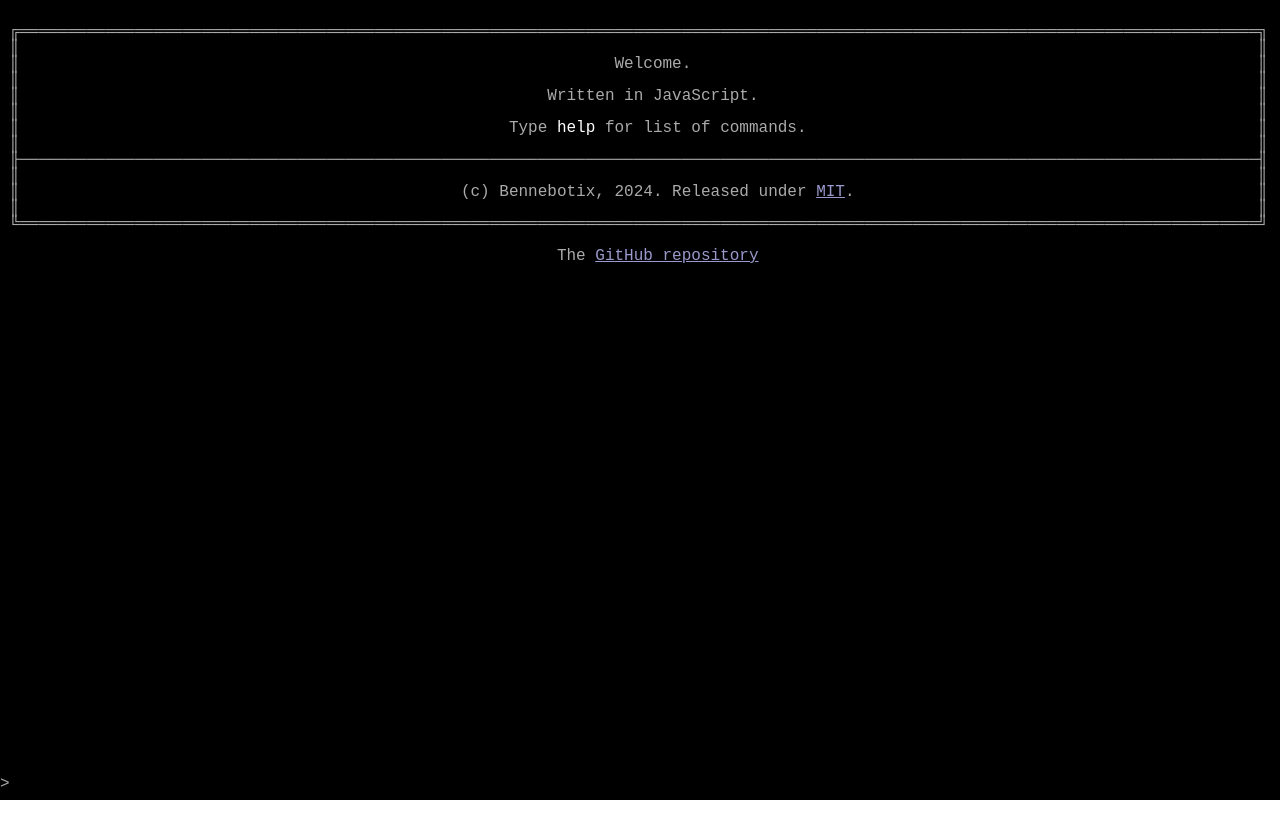
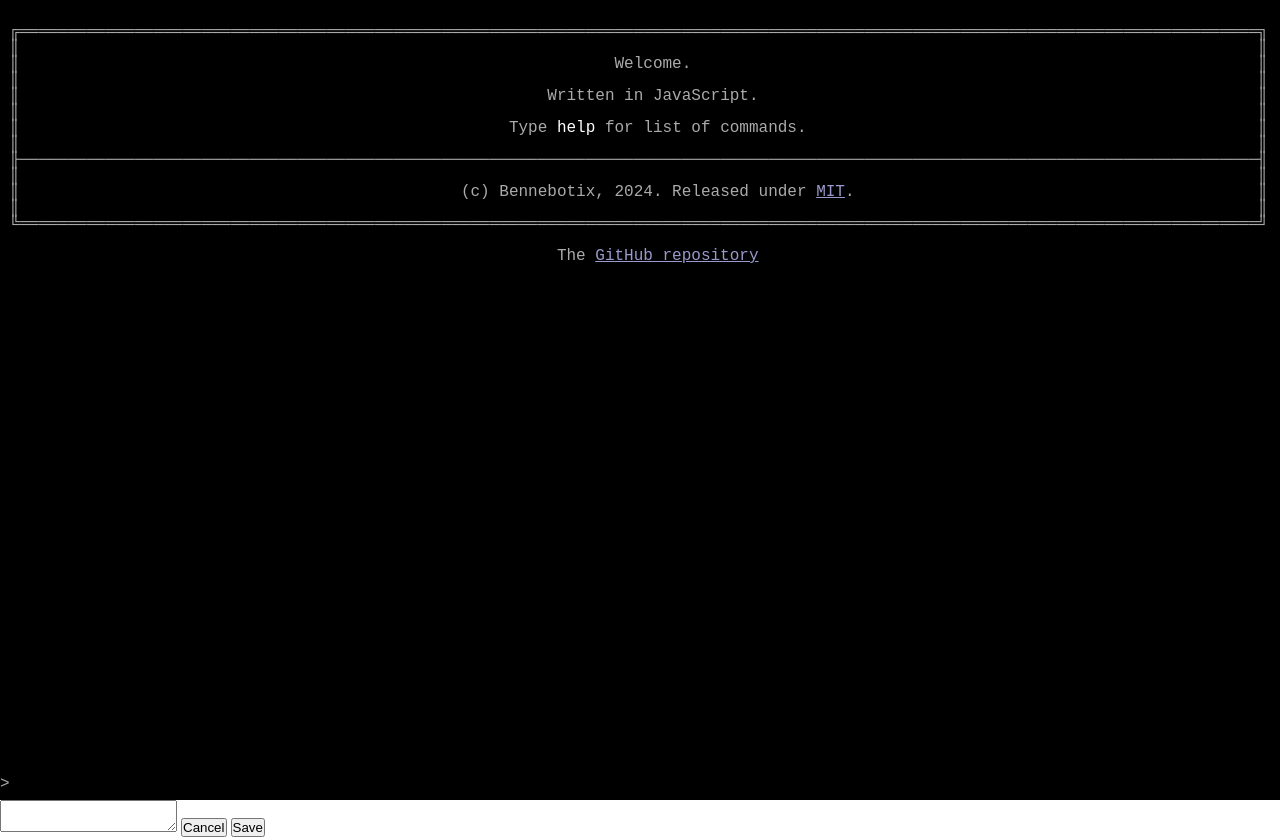
Before and after one commit to Bennebotix/Nano-Client, a plain HTML site: page index.html in a window 1280 px wide. Before the commit the page ends 800 px from the top, so only its background shows below. Drawn offline with Linux system fonts and the light colour scheme.

Commit message:
Update index.html

```diff
--- a/index.html
+++ b/index.html
@@ -19,6 +19,13 @@
     <script type="text/javascript" src="js/cli.js"></script>
     <script type="text/javascript" src="js/commands.js"></script>
     <script type="text/javascript" src="js/filesystem.js"></script>
-    <script src="js/app.js">CLI.init('cli');</script>
+    <script src="js/app.js"></script>
+    <div>
+      <textarea>
+
+      </textarea>
+      <button>Cancel</button>
+      <button>Save</button>
+    </div>
   </body>
 </html>
```
